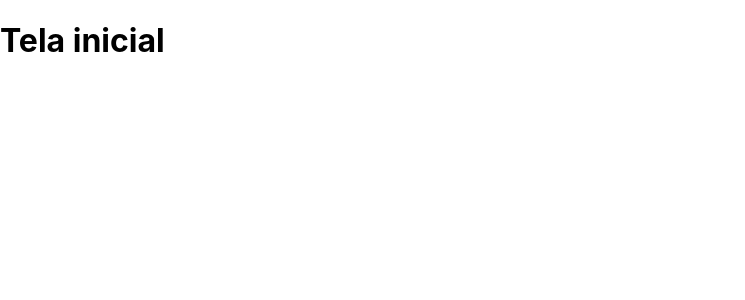
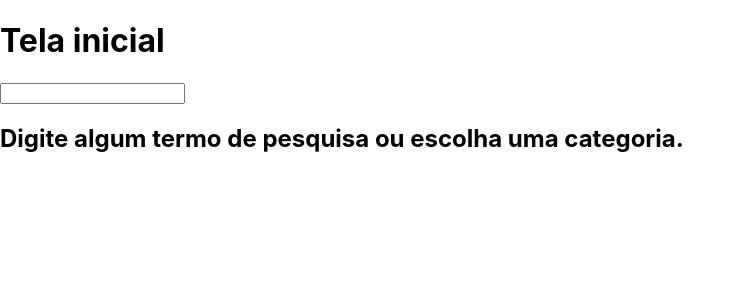
Before and after one commit to lucasoliveira722/frontend-online-store, a React (Create React App) app: page / in a window 1280 px wide. Shown: the top 300 px of the page, without its empty margins (0-745 px from the left). Built offline with nearby package versions, Linux system fonts and the light colour scheme; no server answers.

Commit message:
Requisito 2 completo

```diff
--- a/src/App.js
+++ b/src/App.js
@@ -1,4 +1,5 @@
 import React, { Component } from 'react';
+import Header from './components/Header';
 import * as api from './services/api';
 
 export default class App extends Component {
@@ -8,6 +9,7 @@ export default class App extends Component {
         <h1>Tela inicial</h1>
         {console.log(api.getCategories())}
         {console.log(api.getProductsFromCategoryAndQuery())}
+        <Header />
       </div>
     );
   }
--- /dev/null
+++ b/src/components/Header.js
@@ -0,0 +1,16 @@
+import React, { Component } from 'react';
+
+export default class Header extends Component {
+  render() {
+    return (
+      <div>
+        <input />
+        <h2
+          data-testid="home-initial-message"
+        >
+          Digite algum termo de pesquisa ou escolha uma categoria.
+        </h2>
+      </div>
+    );
+  }
+}
```
